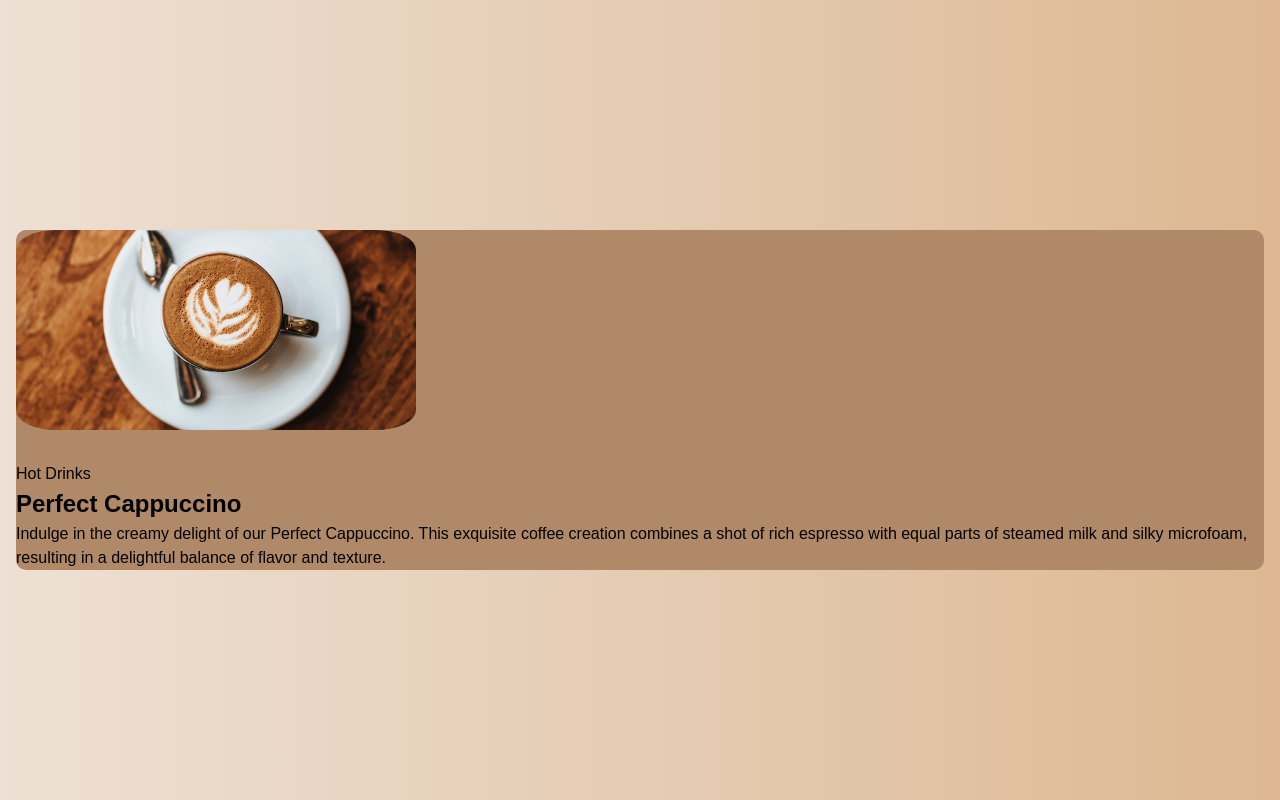
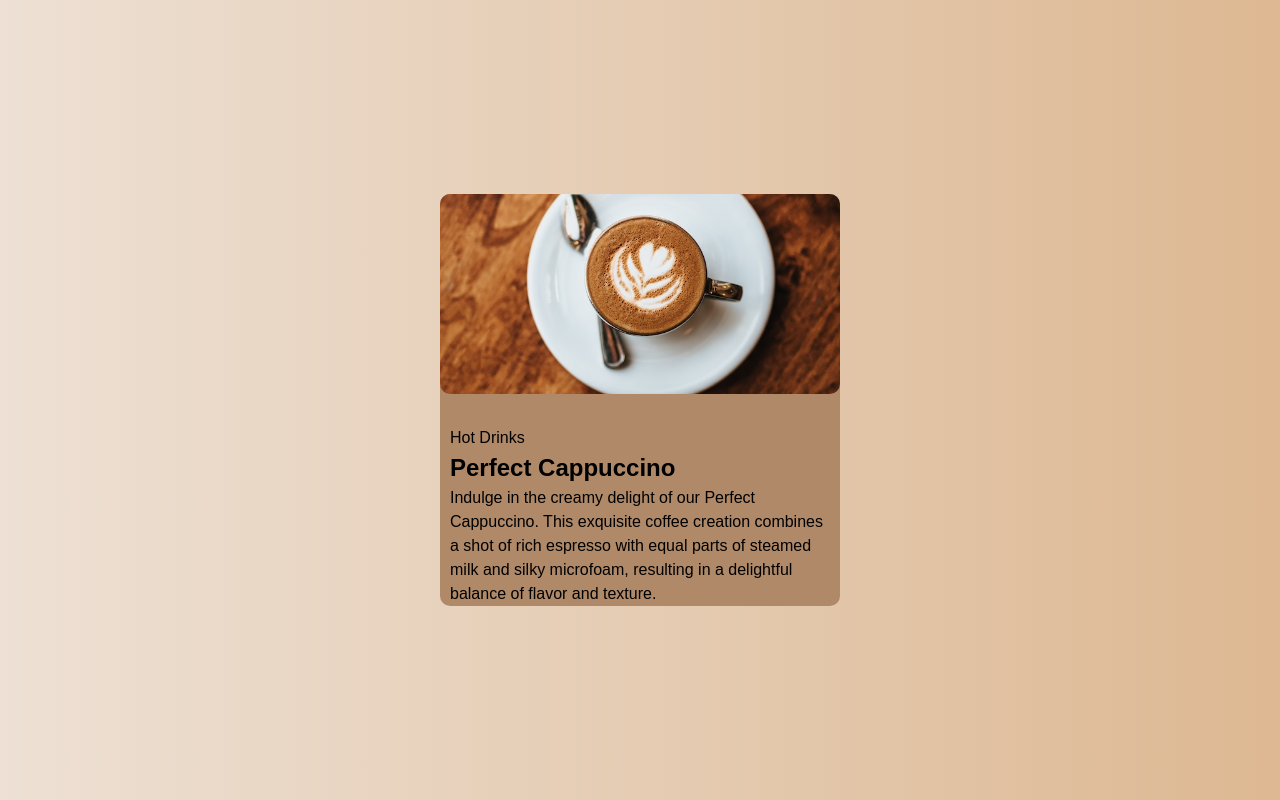
Before and after one commit to irm1005-itec1005-fall-2023/midterm-exam-aidenmccue2, a plain HTML site: page index.html in a window 1280 px wide. Drawn offline with Linux system fonts and the light colour scheme.

Commit message:
centered

```diff
--- a/index.html
+++ b/index.html
@@ -56,9 +56,9 @@
   <!-- ADD YOUR CODE HERE -->
   <section class="container">
   <img class="image" src="./images/coffee.jpg"  alt="Cappuccino" />
-  <p>Hot Drinks</p>
-  <h1>Perfect Cappuccino</h1>
-  <p>Indulge in the creamy delight of our Perfect Cappuccino. This exquisite coffee creation combines a shot of rich espresso with equal parts of steamed milk and silky microfoam, resulting in a delightful balance of flavor and texture.</p>
+  <p class="cardtext">Hot Drinks</p>
+  <h1 class="cardtext">Perfect Cappuccino</h1>
+  <p class="cardtext">Indulge in the creamy delight of our Perfect Cappuccino. This exquisite coffee creation combines a shot of rich espresso with equal parts of steamed milk and silky microfoam, resulting in a delightful balance of flavor and texture.</p>
   </section>
   <!-- ADD YOUR CITATION HERE -->
 
--- a/style.css
+++ b/style.css
@@ -47,9 +47,14 @@ body {
   width: 400px;
   height: 200px;
   object-fit: cover;
-  border-radius: 10%;
+  border-radius: 10px;
 }
 .container {
+  width: 400px;
   background-color: #B08968;
   border-radius: 10px;
 }
+.cardtext {
+  margin-left: 10px;
+  margin-right: 10px;
+}
```
